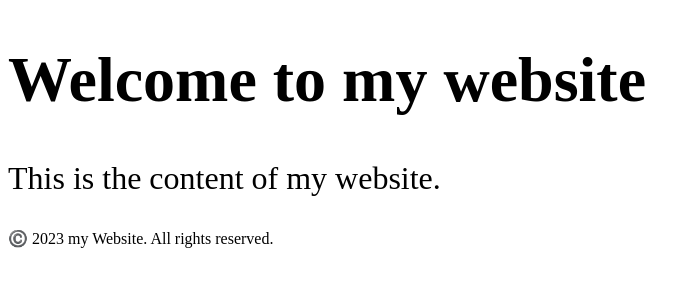
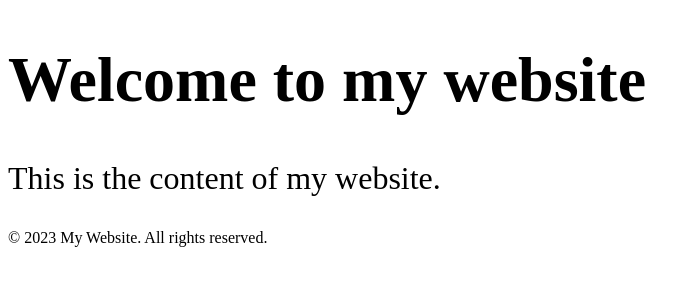
Before and after one commit to acciojob/page-layout-SwapnilYC, a React app: page / in a window 1280 px wide. Shown: the top 300 px of the page, without its empty margins (0-700 px from the left). Built offline with nearby package versions, Linux system fonts and the light colour scheme.

Commit message:
m to M in my website in copyright

```diff
--- a/src/components/App.js
+++ b/src/components/App.js
@@ -18,7 +18,7 @@ const App = () => {
         <Content content={y}/>
         {/* <Footer footer={z}/> */}
         {/* <p className="footer">©️ 2023 my Website. All rights reserved.</p> */}
-        ©️ 2023 my Website. All rights reserved.
+        © 2023 My Website. All rights reserved.
     </>
   )
 }
```
